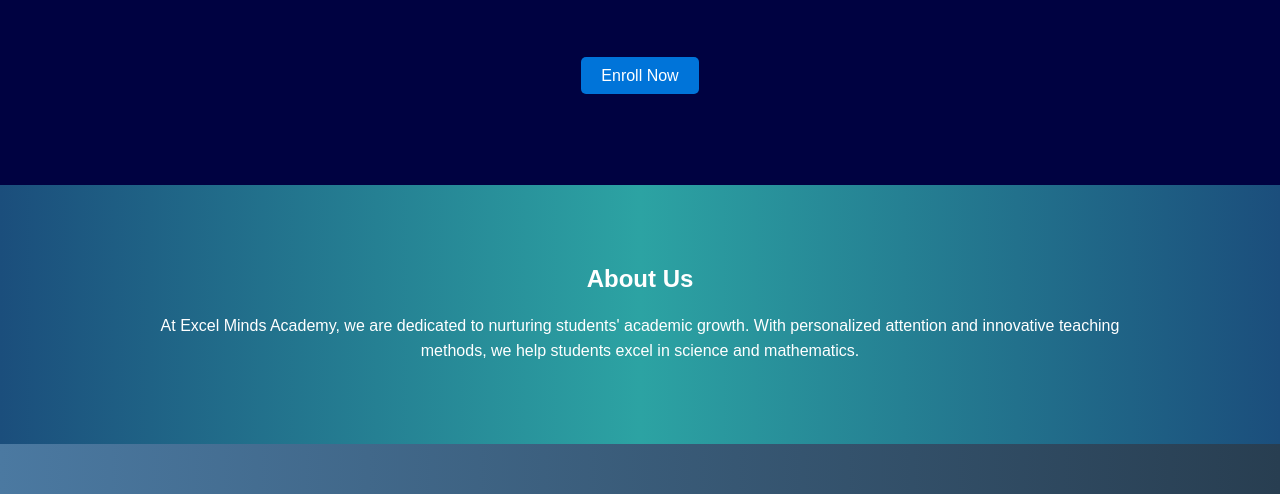
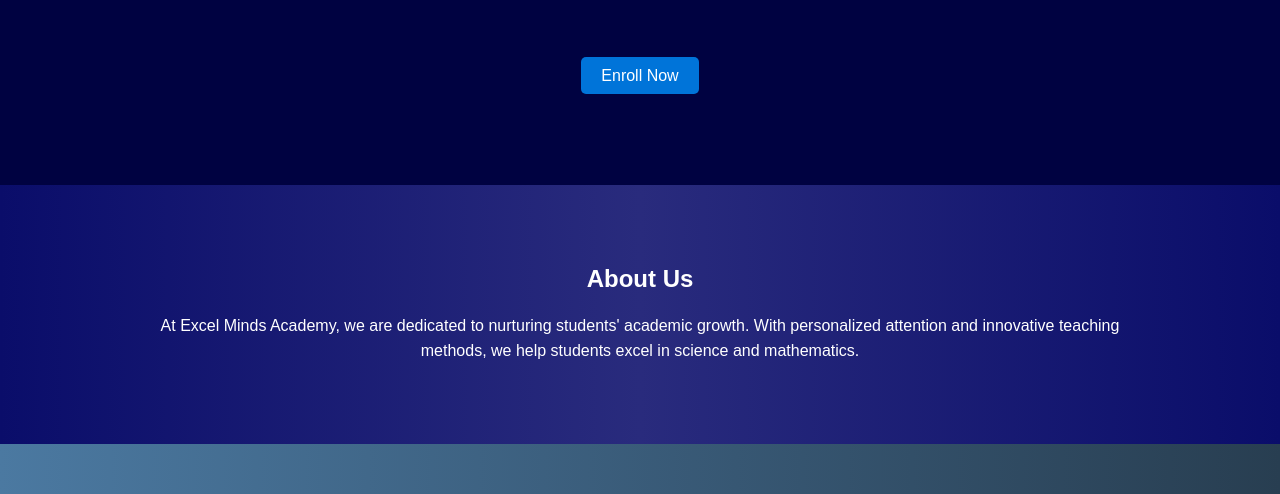
Before and after one commit to Ananth09/excelminds, a plain HTML site: page index.html in a window 1280 px wide. Shown: the part 306-800 px from the top of the page. Drawn offline with Linux system fonts and the light colour scheme.

Commit message:
Update style.css

```diff
--- a/css/style.css
+++ b/css/style.css
@@ -278,7 +278,7 @@ section {
 
 /* About Us Section */
 #about {
-    background: linear-gradient(to right, #1b4e7c, #2ca3a3, #1b4e7c); /* Gradient from bold blue to light teal */
+    background: linear-gradient(to right, #0a0d6a, #292b7d, #0a0d6a); /* Gradient from bold blue to light teal */
     color: #ffffff; /* White text */
     padding: 80px 20px;
 }
```
